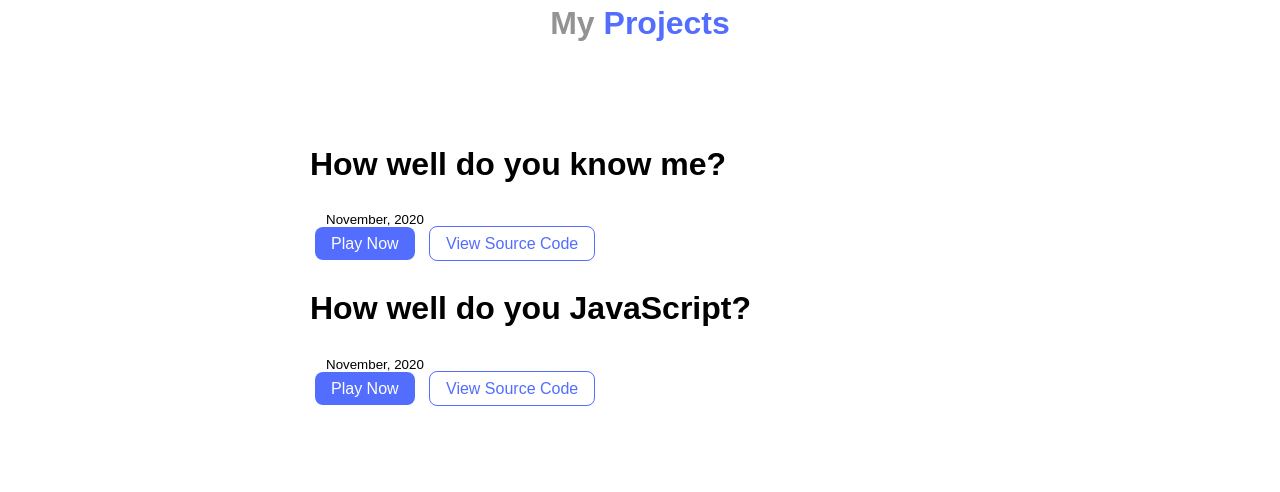
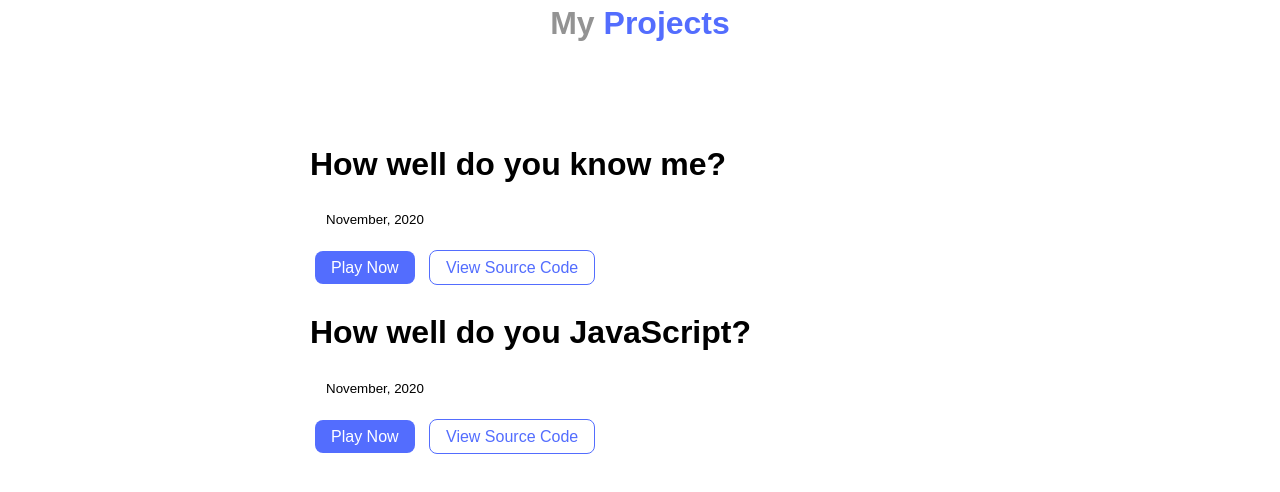
Before and after one commit to bhanukirant99/portfolio, a plain HTML site: page projects.html in a window 1280 px wide. Shown: the part 154-646 px from the top of the page. Drawn offline with Linux system fonts and the light colour scheme; a web font is replaced by a local one.

Commit message:
fix: changing style

```diff
--- a/style.css
+++ b/style.css
@@ -59,8 +59,9 @@ hr {
 
 .list-non-bullet small {
     display: block;
-    padding-bottom: 2 rem;
+    padding-bottom: 2rem;
 }
+
 
 .list-item-inline {
     display: inline;
```
